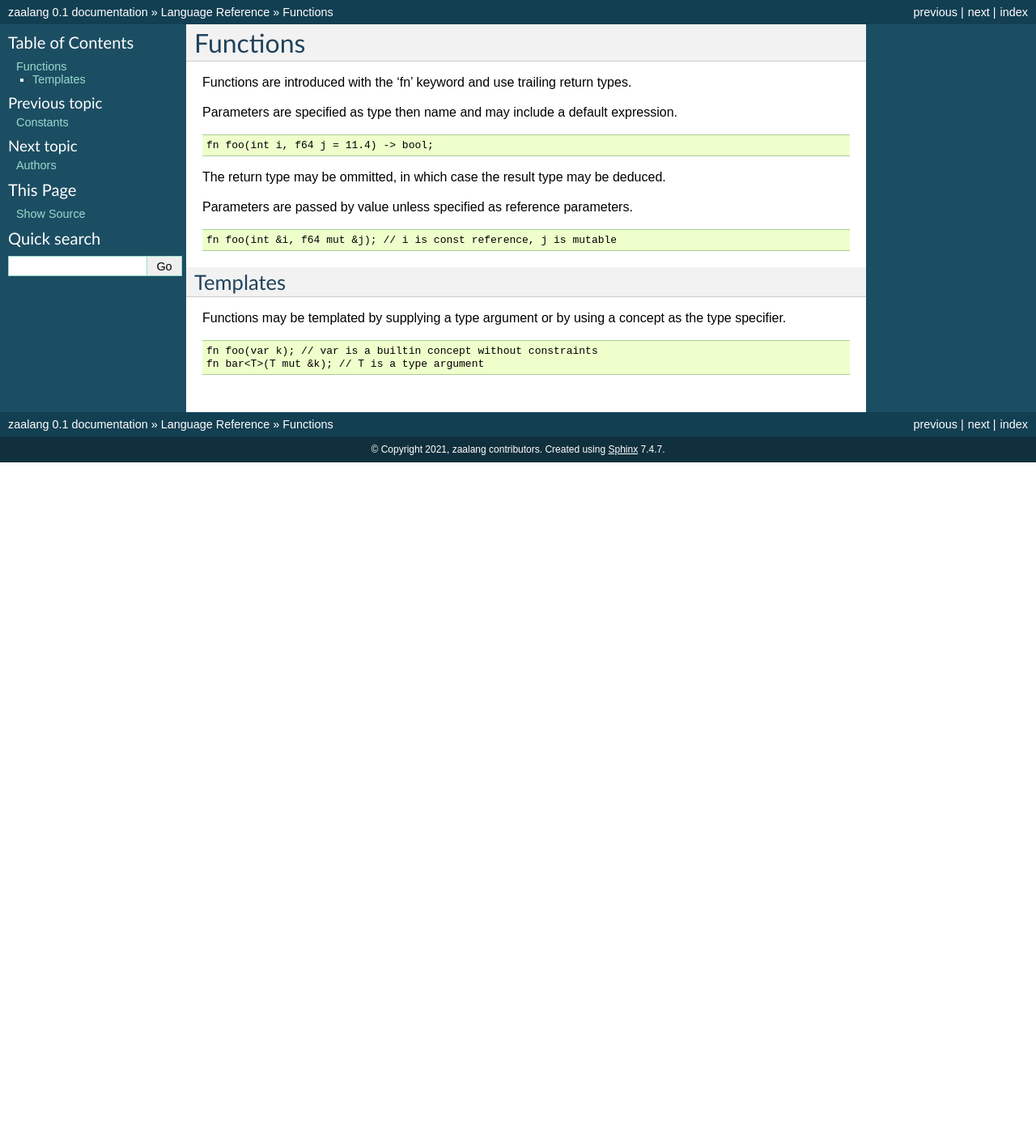
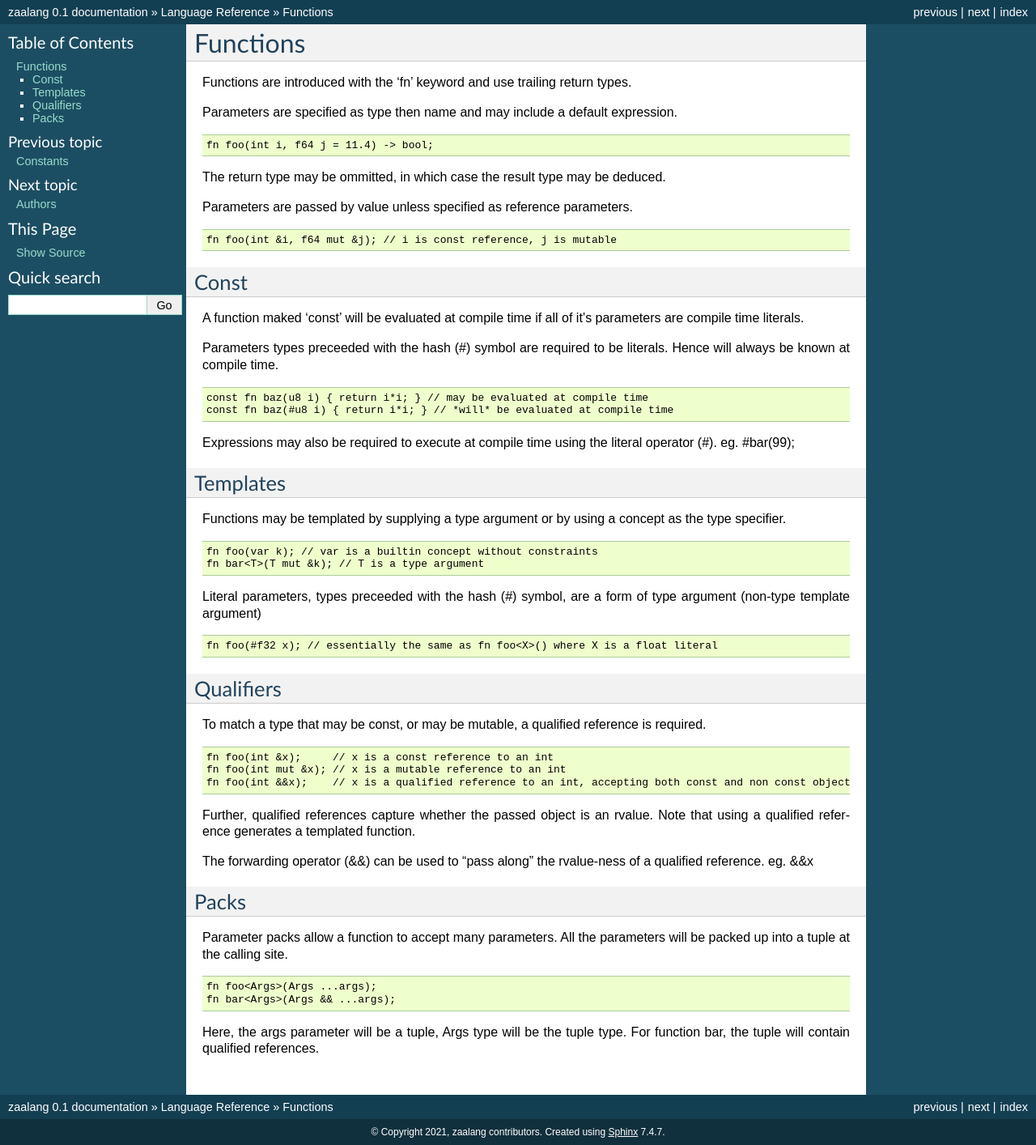
Before and after one commit to zaalang/docs, a Sphinx documentation site: the page built from docs/language/functions.rst, in a window 1280 px wide. Shown: the whole page at 81% size. Built offline with Sphinx 7.4.7, drawn with Linux system fonts in a browser that asks for light colours; before the commit the page ends 900 px from its top, so only the background shows below that.

Commit message:
Update functions.rst

```diff
--- a/docs/language/functions.rst
+++ b/docs/language/functions.rst
@@ -17,6 +17,20 @@ Parameters are passed by value unless specified as reference parameters.
 
   fn foo(int &i, f64 mut &j); // i is const reference, j is mutable
 
+Const
+-----
+
+A function maked 'const' will be evaluated at compile time if all of it's parameters are compile time literals.
+
+Parameters types preceeded with the hash (#) symbol are required to be literals. Hence will always be known at compile time.
+
+.. code-block:: zaalang
+
+  const fn baz(u8 i) { return i*i; } // may be evaluated at compile time
+  const fn baz(#u8 i) { return i*i; } // *will* be evaluated at compile time
+
+Expressions may also be required to execute at compile time using the literal operator (#). eg. #bar(99);
+
 Templates
 ---------
 
@@ -26,3 +40,36 @@ Functions may be templated by supplying a type argument or by using a concept as
 
   fn foo(var k); // var is a builtin concept without constraints
   fn bar<T>(T mut &k); // T is a type argument
+
+Literal parameters, types preceeded with the hash (#) symbol, are a form of type argument (non-type template argument)
+
+.. code-block:: zaalang
+
+  fn foo(#f32 x); // essentially the same as fn foo<X>() where X is a float literal
+
+Qualifiers
+----------
+
+To match a type that may be const, or may be mutable, a qualified reference is required.
+
+.. code-block:: zaalang
+
+  fn foo(int &x);     // x is a const reference to an int
+  fn foo(int mut &x); // x is a mutable reference to an int
+  fn foo(int &&x);    // x is a qualified reference to an int, accepting both const and non const objects
+
+Further, qualified references capture whether the passed object is an rvalue. Note that using a qualified reference generates a templated function.
+
+The forwarding operator (&&) can be used to "pass along" the rvalue-ness of a qualified reference. eg. &&x
+
+Packs
+-----
+
+Parameter packs allow a function to accept many parameters. All the parameters will be packed up into a tuple at the calling site.
+
+.. code-block:: zaalang
+
+  fn foo<Args>(Args ...args);
+  fn bar<Args>(Args && ...args);
+
+Here, the args parameter will be a tuple, Args type will be the tuple type. For function bar, the tuple will contain qualified references.
```
